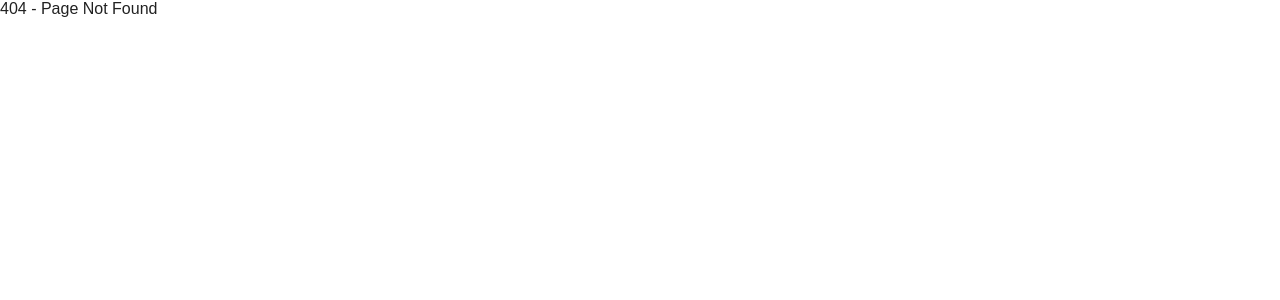
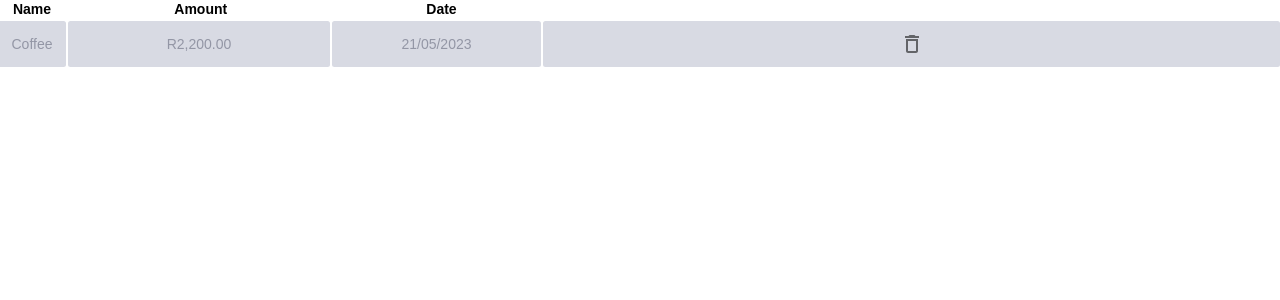
Before and after one commit to MasiMasinga/Budget-Ninja, a Next.js app: page /budget/components/ExpenseView in a window 1280 px wide. Before the commit this address had no page. Shown: the top 300 px of the page. Built offline with nearby package versions, Linux system fonts and the light colour scheme.

Commit message:
feat - add budget view page

```diff
--- /dev/null
+++ b/pages/budget/components/ExpenseBudgetRow.js
@@ -0,0 +1,76 @@
+import React from 'react'
+
+// Mui
+import Grid from "@mui/material/Grid";
+import Stack from "@mui/material/Stack";
+import IconButton from "@mui/material/IconButton";
+
+// Mui Icons
+import DeleteOutlineOutlinedIcon from "@mui/icons-material/DeleteOutlineOutlined";
+
+// Components
+import Typography from "@/common/components/Typography";
+
+// Utils
+import { Colors } from '@/common/utils/constants';
+
+const ExpenseBudgetRow = () => {
+  return (
+    <Grid container spacing={0.25} py={0.15} sx={{ flexWrap: "nowrap" }}>
+        <Grid item xs={0.5} sx={{ minWidth: "70px" }}>
+          <Typography
+            variant={"paragraph"}
+            sx={{
+              backgroundColor: Colors.greyMed,
+              borderRadius: 0.5,
+              p: 1.5,
+            }}
+          >
+            Coffee
+          </Typography>
+        </Grid>
+        <Grid item xs={2.5} sx={{ minWidth: "175px" }}>
+          <Typography
+            variant="paragraph"
+            sx={{
+              backgroundColor: Colors.greyMed,
+              borderRadius: 0.5,
+              p: 1.5,
+            }}
+          >
+            R2,200.00
+          </Typography>
+        </Grid>
+        <Grid item xs={2} sx={{ minWidth: "125px" }}>
+          <Typography
+            variant="paragraph"
+            sx={{
+              backgroundColor: Colors.greyMed,
+              borderRadius: 0.5,
+              p: 1.5,
+            }}
+          >
+            21/05/2023
+          </Typography>
+        </Grid>
+        <Grid item xs={7} sx={{ minWidth: "305px" }}>
+          <Stack
+            direction="row"
+            sx={{
+              backgroundColor: Colors.greyMed,
+              borderRadius: 0.5,
+            }}
+            textAlign="left"
+            justifyContent="center"
+            alignItems="center"
+          >
+            <IconButton sx={{ p: 1.35}}>
+              <DeleteOutlineOutlinedIcon />
+            </IconButton>
+          </Stack>
+        </Grid>
+      </Grid>
+  )
+}
+
+export default ExpenseBudgetRow
--- /dev/null
+++ b/pages/budget/components/ExpenseView.js
@@ -0,0 +1,19 @@
+import React from "react";
+
+// Mui
+import Grid from "@mui/material/Grid";
+
+// Components
+import ExpenseViewRowHeadings from "./ExpenseViewRowHeadings";
+import ExpenseBudgetRow from "./ExpenseBudgetRow";
+
+const ExpenseView = () => {
+  return (
+    <Grid container textAlign="center"spacing={0.25}>
+      <ExpenseViewRowHeadings />
+      <ExpenseBudgetRow />
+    </Grid>
+  );
+};
+
+export default ExpenseView;
--- /dev/null
+++ b/pages/budget/components/ExpenseViewRowHeadings.js
@@ -0,0 +1,34 @@
+import React from "react";
+
+// Mui
+import Grid from "@mui/material/Grid";
+
+// Components
+import Typography from "@/common/components/Typography";
+
+// Utils
+import { Colors } from "@/common/utils/constants";
+
+const ExpenseViewRowHeadings = () => {
+  return (
+    <Grid container spacing={0.25} sx={{ flexWrap: "nowrap" }}>
+      <Grid item xs={0.5} sx={{ minWidth: "70px" }}>
+        <Typography variant="paragraph" bold color={Colors.black}>
+          Name
+        </Typography>
+      </Grid>
+      <Grid item xs={2.5} sx={{ minWidth: "175px" }}>
+        <Typography variant="paragraph" bold color={Colors.black}>
+          Amount
+        </Typography>
+      </Grid>
+      <Grid item xs={2} sx={{ minWidth: "120px" }}>
+        <Typography variant="paragraph" bold color={Colors.black}>
+          Date
+        </Typography>
+      </Grid>
+    </Grid>
+  );
+};
+
+export default ExpenseViewRowHeadings;
```
Also changed, not shown: pages/budget/[id].js (+37 -5 lines), pages/budget/components/AddExpenseForm.js (added, +50 -0 lines), pages/budget/components/DeleteBudgetCard.js (added, +60 -0 lines).
